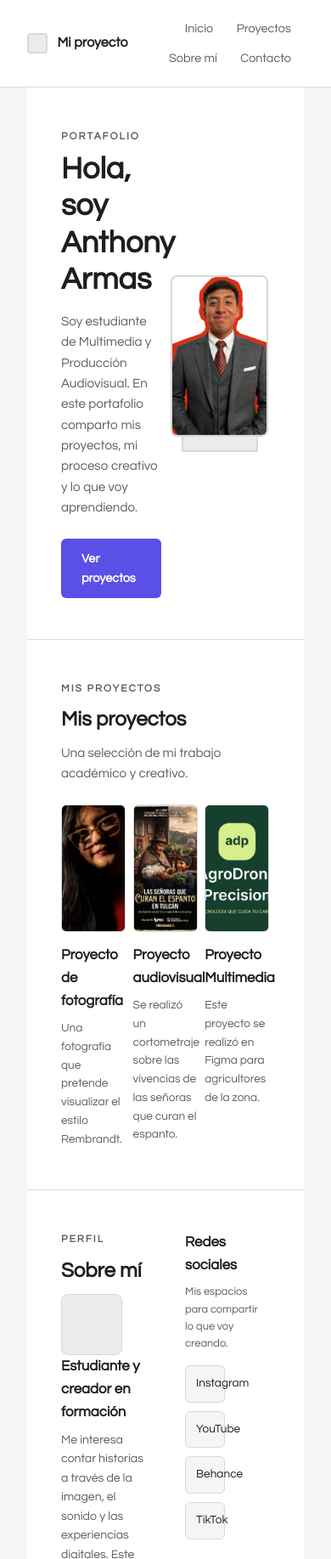
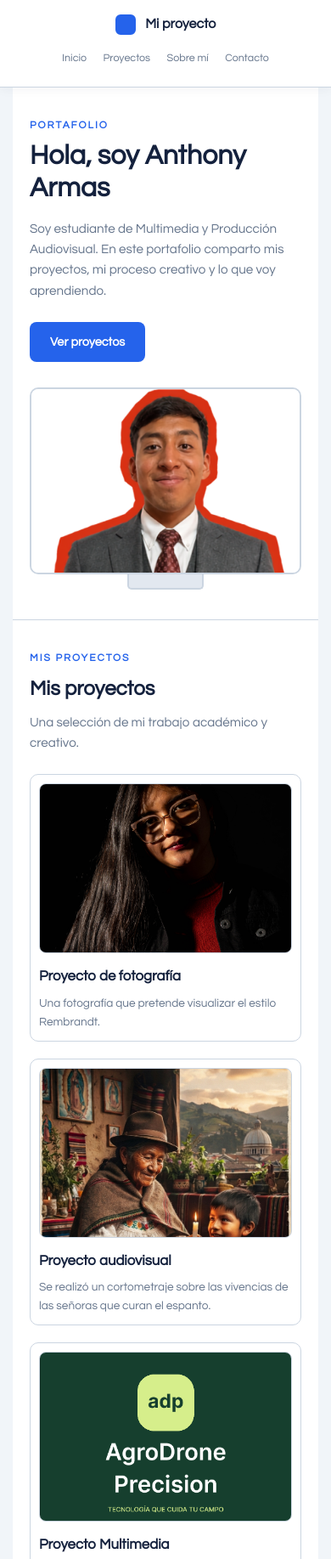
Before and after one commit to armasanthony03-droid/Anthony-Armas, a plain HTML site: page index.html in a window 390 px wide. Shown: the top 1835 px of the page at 85% size. Drawn offline with Linux system fonts and the light colour scheme.

Commit message:
Update estilos.css

```diff
--- a/estilos.css
+++ b/estilos.css
@@ -1,3 +1,4 @@
+
 * {
   margin: 0;
   padding: 0;
@@ -5,14 +6,16 @@
 }
 
 :root {
-  --fondo-pagina: #F5F5F5;
+  --fondo-pagina: #F1F5F9;
   --fondo-blanco: #FFFFFF;
-  --gris-caja: #EBEBEB;
-  --borde-suave: #D8D8D8;
-  --texto-oscuro: #1B1F1D;
-  --texto-gris: #5A5F5C;
-  --morado-principal: #5B50E6;
-  --morado-oscuro: #4338CA;
+  --gris-caja: #E2E8F0;
+  --borde-suave: #CBD5E1;
+  --texto-oscuro: #14213D;
+  --texto-gris: #64748B;
+  --azul-principal: #2563EB;
+  --azul-oscuro: #14213D;
+  --azul-hover: #1D4ED8;
+  --azul-claro: #DBEAFE;
 }
 
 body {
@@ -35,6 +38,7 @@ body {
   position: sticky;
   top: 0;
   z-index: 10;
+  box-shadow: 0 2px 12px rgba(20, 33, 61, 0.05);
 }
 
 .logo-caja {
@@ -47,9 +51,9 @@ body {
   display: inline-block;
   width: 24px;
   height: 24px;
-  border: 2px solid var(--borde-suave);
-  background-color: var(--gris-caja);
-  border-radius: 4px;
+  border: 2px solid var(--azul-principal);
+  background-color: var(--azul-principal);
+  border-radius: 6px;
   vertical-align: middle;
   margin-right: 8px;
 }
@@ -58,6 +62,7 @@ body {
   font-weight: bold;
   font-size: 1rem;
   vertical-align: middle;
+  color: var(--azul-oscuro);
 }
 
 .menu {
@@ -72,12 +77,14 @@ body {
   text-decoration: none;
   color: var(--texto-gris);
   font-size: 0.9rem;
-  padding: 6px 12px;
+  padding: 8px 12px;
+  border-radius: 6px;
+  transition: 0.25s ease;
 }
 
 .menu a:hover {
-  color: var(--morado-principal);
-  text-decoration: underline;
+  color: var(--azul-principal);
+  background-color: var(--azul-claro);
 }
 
 .bloque {
@@ -91,7 +98,7 @@ body {
   font-weight: bold;
   letter-spacing: 2px;
   text-transform: uppercase;
-  color: var(--texto-gris);
+  color: var(--azul-principal);
   margin-bottom: 8px;
 }
 
@@ -99,19 +106,19 @@ h1 {
   font-size: 2.25rem;
   line-height: 1.2;
   margin-bottom: 16px;
-  color: var(--texto-oscuro);
+  color: var(--azul-oscuro);
 }
 
 h2 {
   font-size: 1.5rem;
   margin-bottom: 8px;
-  color: var(--texto-oscuro);
+  color: var(--azul-oscuro);
 }
 
 h3 {
   font-size: 1.05rem;
   margin-bottom: 8px;
-  color: var(--texto-oscuro);
+  color: var(--azul-oscuro);
 }
 
 .descripcion,
@@ -136,21 +143,24 @@ h3 {
 
 .boton-principal {
   display: inline-block;
-  background-color: var(--morado-principal);
+  background-color: var(--azul-principal);
   color: #FFFFFF;
   text-decoration: none;
   font-size: 0.9rem;
   font-weight: bold;
   padding: 12px 24px;
-  border-radius: 6px;
+  border-radius: 8px;
+  transition: background-color 0.25s, transform 0.25s;
 }
 
 .boton-principal:hover {
-  background-color: var(--morado-oscuro);
+  background-color: var(--azul-hover);
+  transform: translateY(-2px);
+  box-shadow: 0 5px 15px rgba(37, 99, 235, 0.20);
 }
 
 .boton-principal:focus {
-  outline: 3px solid #A5B4FC;
+  outline: 3px solid #93C5FD;
 }
 
 /* Ilustración wireframe del monitor */
@@ -161,8 +171,8 @@ h3 {
 .pantalla-placeholder {
   background-color: var(--fondo-pagina);
   border: 2px solid var(--borde-suave);
-  border-radius: 8px;
-  height: 190px;
+  border-radius: 10px;
+  height: 230px;
   overflow: hidden;
   color: var(--texto-gris);
   font-size: 0.85rem;
@@ -183,6 +193,7 @@ h3 {
   border: 2px solid var(--borde-suave);
   border-top: none;
   margin: 0 auto;
+  border-radius: 0 0 5px 5px;
 }
 
 .fila-tarjetas {
@@ -194,6 +205,17 @@ h3 {
   width: 31%;
   margin-right: 2%;
   vertical-align: top;
+  background-color: var(--fondo-blanco);
+  border: 1px solid var(--borde-suave);
+  border-radius: 10px;
+  padding: 10px;
+  transition: 0.3s ease;
+}
+
+.tarjeta:hover {
+  border-color: #93C5FD;
+  transform: translateY(-5px);
+  box-shadow: 0 10px 20px rgba(20, 33, 61, 0.08);
 }
 
 .tarjeta:last-child {
@@ -203,7 +225,7 @@ h3 {
 .img-proyecto {
   background-color: var(--fondo-pagina);
   border: 1px solid var(--borde-suave);
-  border-radius: 6px;
+  border-radius: 8px;
   height: 150px;
   overflow: hidden;
   margin-bottom: 14px;
@@ -219,6 +241,11 @@ h3 {
   object-fit: cover;
   object-position: 50% 20%;
   display: block;
+  transition: transform 0.3s ease;
+}
+
+.tarjeta:hover .img-proyecto img {
+  transform: scale(1.04);
 }
 
 .img-proyecto span {
@@ -243,8 +270,8 @@ h3 {
   display: inline-block;
   width: 72px;
   height: 72px;
-  background-color: var(--gris-caja);
-  border: 1px solid var(--borde-suave);
+  background-color: var(--azul-claro);
+  border: 1px solid #93C5FD;
   border-radius: 8px;
   vertical-align: top;
   margin-right: 16px;
@@ -281,9 +308,9 @@ h3 {
   padding: 10px 12px;
   background-color: var(--fondo-pagina);
   border: 1px solid var(--borde-suave);
-  border-radius: 6px;
+  border-radius: 8px;
   text-decoration: none;
-  color: var(--texto-oscuro);
+  color: var(--azul-oscuro);
   font-size: 0.85rem;
   cursor: pointer;
   transition: background-color 0.2s, border-color 0.2s, color 0.2s;
@@ -294,14 +321,14 @@ h3 {
 }
 
 .boton-red:focus {
-  outline: 3px solid #A5B4FC;
+  outline: 3px solid #93C5FD;
   outline-offset: 1px;
 }
 
 a[target="_blank"]:hover {
-  background-color: var(--fondo-blanco);
-  border-color: var(--morado-principal);
-  color: var(--morado-principal);
+  background-color: var(--azul-principal);
+  border-color: var(--azul-principal);
+  color: var(--fondo-blanco);
 }
 
 .barra-intermedia {
@@ -326,16 +353,154 @@ a[target="_blank"]:hover {
 .dato-contacto {
   background-color: var(--fondo-pagina);
   border: 1px solid var(--borde-suave);
+  border-left: 4px solid var(--azul-principal);
   border-radius: 6px;
   padding: 14px 18px;
   margin-bottom: 12px;
   font-size: 0.9rem;
   color: var(--texto-gris);
+  transition: 0.25s ease;
+}
+
+.dato-contacto:hover {
+  background-color: var(--azul-claro);
+  border-color: var(--azul-principal);
+}
+
+.dato-contacto a {
+  color: inherit;
+  text-decoration: none;
+}
+
+.dato-contacto a:hover {
+  color: var(--azul-principal);
 }
 
 .pie {
+  background-color: var(--azul-oscuro);
   text-align: center;
   padding: 24px 0;
   font-size: 0.85rem;
-  color: var(--texto-gris);
+  color: #CBD5E1;
 }
+
+/* Adaptación para tablets */
+@media (max-width: 800px) {
+
+  .contenedor {
+    padding: 0 20px;
+  }
+
+  .bloque {
+    padding: 40px 25px;
+  }
+
+  .tarjeta {
+    width: 47%;
+    margin-right: 2%;
+    margin-bottom: 15px;
+  }
+
+  .col-sobre-mi {
+    width: 100%;
+    margin-bottom: 30px;
+  }
+
+  .col-redes {
+    width: 100%;
+  }
+
+}
+
+/* Adaptación para celulares */
+@media (max-width: 600px) {
+
+  .contenedor {
+    padding: 0 15px;
+  }
+
+  .encabezado .contenedor {
+    text-align: center;
+  }
+
+  .logo-caja {
+    display: block;
+    width: 100%;
+    text-align: center;
+    margin-bottom: 10px;
+  }
+
+  .menu {
+    display: block;
+    width: 100%;
+    text-align: center;
+  }
+
+  .menu a {
+    font-size: 0.78rem;
+    padding: 7px 8px;
+  }
+
+  .bloque {
+    padding: 35px 20px;
+  }
+
+  .col-texto,
+  .col-imagen {
+    display: block;
+    width: 100%;
+    margin: 0;
+  }
+
+  .col-imagen {
+    margin-top: 30px;
+  }
+
+  h1 {
+    font-size: 2rem;
+  }
+
+  .pantalla-placeholder {
+    height: 220px;
+  }
+
+  .tarjeta {
+    display: block;
+    width: 100%;
+    margin: 0 0 20px 0;
+  }
+
+  .img-proyecto {
+    height: 200px;
+  }
+
+  .col-sobre-mi,
+  .col-redes {
+    display: block;
+    width: 100%;
+    margin: 0 0 25px 0;
+  }
+
+  .texto-perfil {
+    width: calc(100% - 95px);
+  }
+
+  .avatar-perfil {
+    width: 65px;
+    height: 65px;
+    margin-right: 10px;
+  }
+
+  .col-contacto-izq,
+  .col-contacto-der {
+    display: block;
+    width: 100%;
+    margin: 0;
+  }
+
+  .pie {
+    padding: 20px 15px;
+    font-size: 0.75rem;
+  }
+
+}
```
